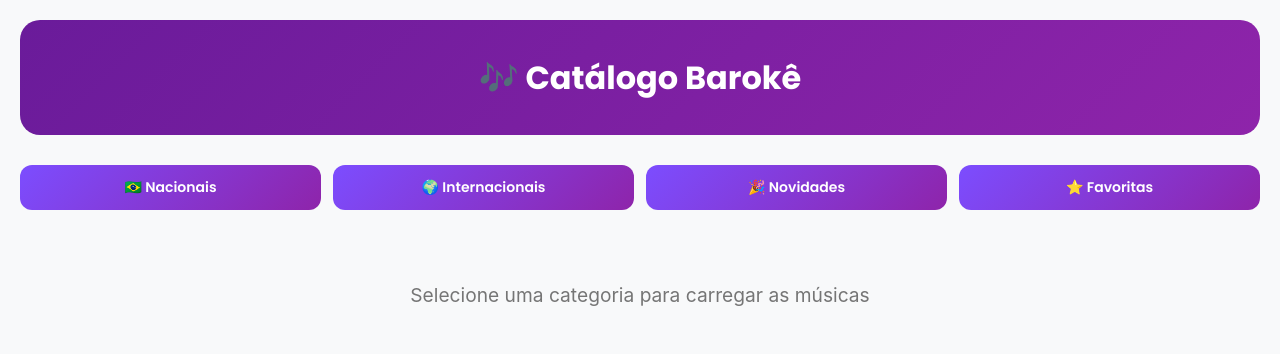
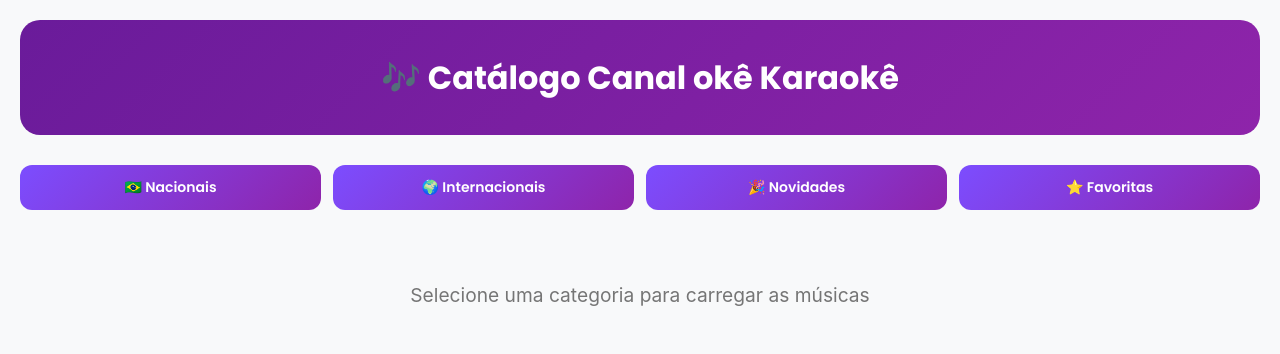
Before and after one commit to canalokekaraoke/catalogo-canal-oke-karaoke, a plain HTML site: page index.html in a window 1280 px wide. Drawn offline with Linux system fonts and the light colour scheme.

Commit message:
index.html

```diff
--- a/index.html
+++ b/index.html
@@ -3,7 +3,7 @@
 <head>
   <meta charset="UTF-8">
   <meta name="viewport" content="width=device-width, initial-scale=1.0">
-  <title>Catálogo Musical - Barokê</title>
+  <title>Catálogo Musical - Canal okê Karaokê</title>
   <style>
     @import url('https://fonts.googleapis.com/css2?family=Poppins:wght@400;600;700&display=swap');
 
@@ -199,7 +199,7 @@
 <body>
   <div class="container">
     <div class="header">
-      <h2>🎶 Catálogo Barokê</h2>
+      <h2>🎶 Catálogo Canal okê Karaokê</h2>
     </div>
 
     <div class="controls">
```
